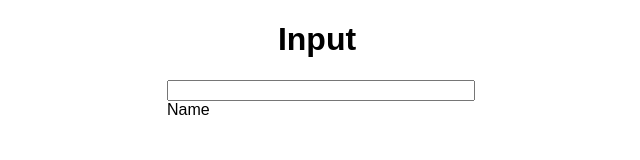
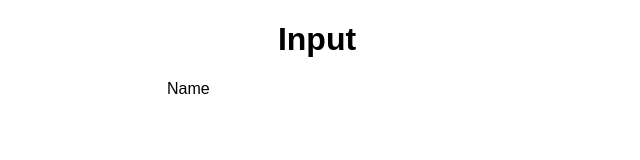
Before and after one commit to andygeek/animation-input-1, a plain HTML site: page index.html in a window 1280 px wide. Shown: the whole page, without its empty margins (323-963 px from the left). Drawn offline with Linux system fonts and the light colour scheme.

Commit message:
More order in input

```diff
--- a/style.css
+++ b/style.css
@@ -14,10 +14,16 @@ body {
 }
 
 .form input {
+    height: 100%;
     width: 100%;
-
+    border: none;
+    padding-top: 25px;
 }
 
 .form label {
+    position: absolute;
     width: 100%;
+    height: 100%;
+    bottom: 0px; /* Importante */
+    pointer-events: none;
 }
```
